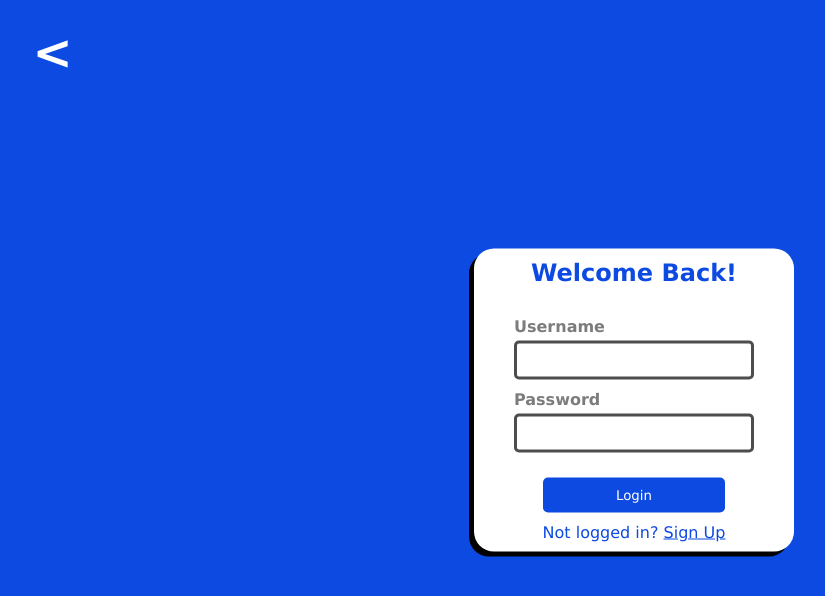
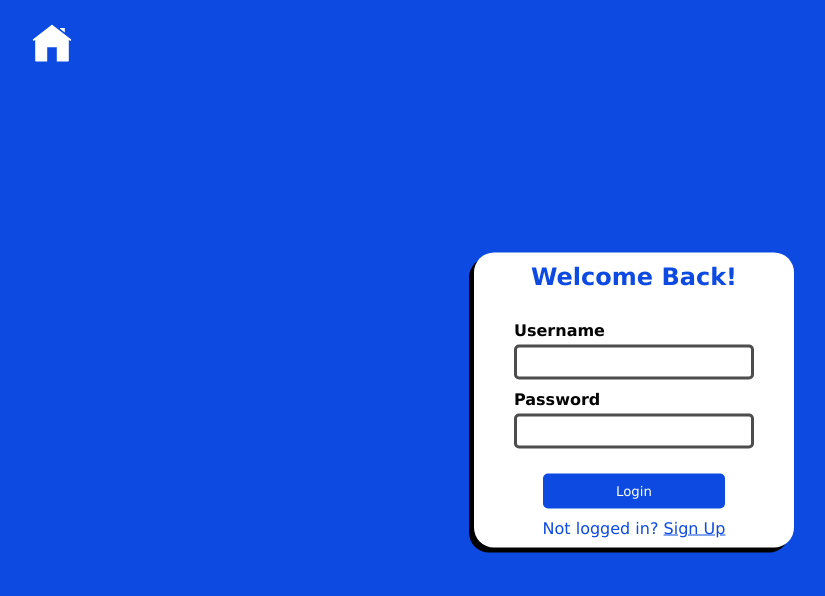
Before and after one commit to kelvinOhaya/bluesky-frontend, a React (Vite) app: page /register in a window 1280 px wide. Shown: the top 596 px of the page, without its empty margins (6-831 px from the left). Built offline with nearby package versions, Linux system fonts and the light colour scheme; no server answers.

Commit message:
added home icon for register

```diff
--- /dev/null
+++ b/src/components/general/icons/HomeIcon.jsx
@@ -0,0 +1,17 @@
+function HomeIcon({ size = 50, color }) {
+  return (
+    <svg
+      xmlns="http://www.w3.org/2000/svg"
+      viewBox="0 0 50 50"
+      width={size}
+      height={size}
+    >
+      <path
+        d="M 25 1.0507812 C 24.7825 1.0507812 24.565859 1.1197656 24.380859 1.2597656 L 1.3808594 19.210938 C 0.95085938 19.550938 0.8709375 20.179141 1.2109375 20.619141 C 1.5509375 21.049141 2.1791406 21.129062 2.6191406 20.789062 L 4 19.710938 L 4 46 C 4 46.55 4.45 47 5 47 L 19 47 L 19 29 L 31 29 L 31 47 L 45 47 C 45.55 47 46 46.55 46 46 L 46 19.710938 L 47.380859 20.789062 C 47.570859 20.929063 47.78 21 48 21 C 48.3 21 48.589063 20.869141 48.789062 20.619141 C 49.129063 20.179141 49.049141 19.550938 48.619141 19.210938 L 25.619141 1.2597656 C 25.434141 1.1197656 25.2175 1.0507812 25 1.0507812 z M 35 5 L 35 6.0507812 L 41 10.730469 L 41 5 L 35 5 z"
+        fill={color}
+      />
+    </svg>
+  );
+}
+
+export default HomeIcon;
--- a/src/components/general/icons/index.jsx
+++ b/src/components/general/icons/index.jsx
@@ -15,3 +15,4 @@ export { default as MessageIcon } from "./MessageIcon.jsx";
 export { default as LockIcon } from "./LockIcon.jsx";
 export { default as LinkedInIcon } from "./LinkedInIcon.jsx";
 export { default as GithubIcon } from "./GithubIcon.jsx";
+export { default as HomeIcon } from "./HomeIcon.jsx";
--- a/src/components/loginSignUp/LoginSignUp.module.css
+++ b/src/components/loginSignUp/LoginSignUp.module.css
@@ -35,7 +35,7 @@
   flex-direction: column;
   /* align-items: center; */
   margin-top: 10px;
-  color: rgb(124, 124, 124);
+  color: rgb(5, 5, 5);
   font-weight: bolder;
   width: 80%;
 }
@@ -50,7 +50,7 @@
   border: 3px solid rgb(77, 77, 77);
   border-radius: 5px;
   padding: 5px 10px;
-  font-size: 1.2rem;
+  font-size: 1rem;
   margin: auto;
 }
 
--- a/src/pages/Register/Register.jsx
+++ b/src/pages/Register/Register.jsx
@@ -5,6 +5,7 @@ import useChatRoom from "../../contexts/chatRoom/useChatRoom";
 import { useNavigate } from "react-router-dom";
 import "../../styles/global.css";
 import { useState } from "react";
+import { HomeIcon } from "../../components/general/icons";
 
 function Register() {
   const { chatRooms } = useChatRoom();
@@ -15,7 +16,7 @@ function Register() {
   return (
     <div className={styles.container}>
       <button className={styles.goBack} onClick={() => navigate("/")}>
-        &lt;
+        <HomeIcon size={40} color={"currentColor"} />
       </button>
 
       {mode === "login" ? (
--- a/src/pages/Register/Register.module.css
+++ b/src/pages/Register/Register.module.css
@@ -42,17 +42,23 @@
 
 .goBack {
   position: absolute;
+  display: flex;
+  align-items: center;
+  gap: 5px;
   top: 3%;
   left: 3%;
   color: white;
   background: transparent;
   border: none;
   font-weight: bolder;
-  font-size: 3rem;
+  font-size: 1.5rem;
   z-index: 3;
+  transition: transform 0.3s cubic-bezier(0.445, 0.05, 0.55, 0.95),
+    color 0.3s cubic-bezier(0.445, 0.05, 0.55, 0.95);
 }
 
 .goBack:hover {
-  transform: scale(1.2);
+  transform: scale(1.1);
+  color: skyblue;
   cursor: pointer;
 }
```
